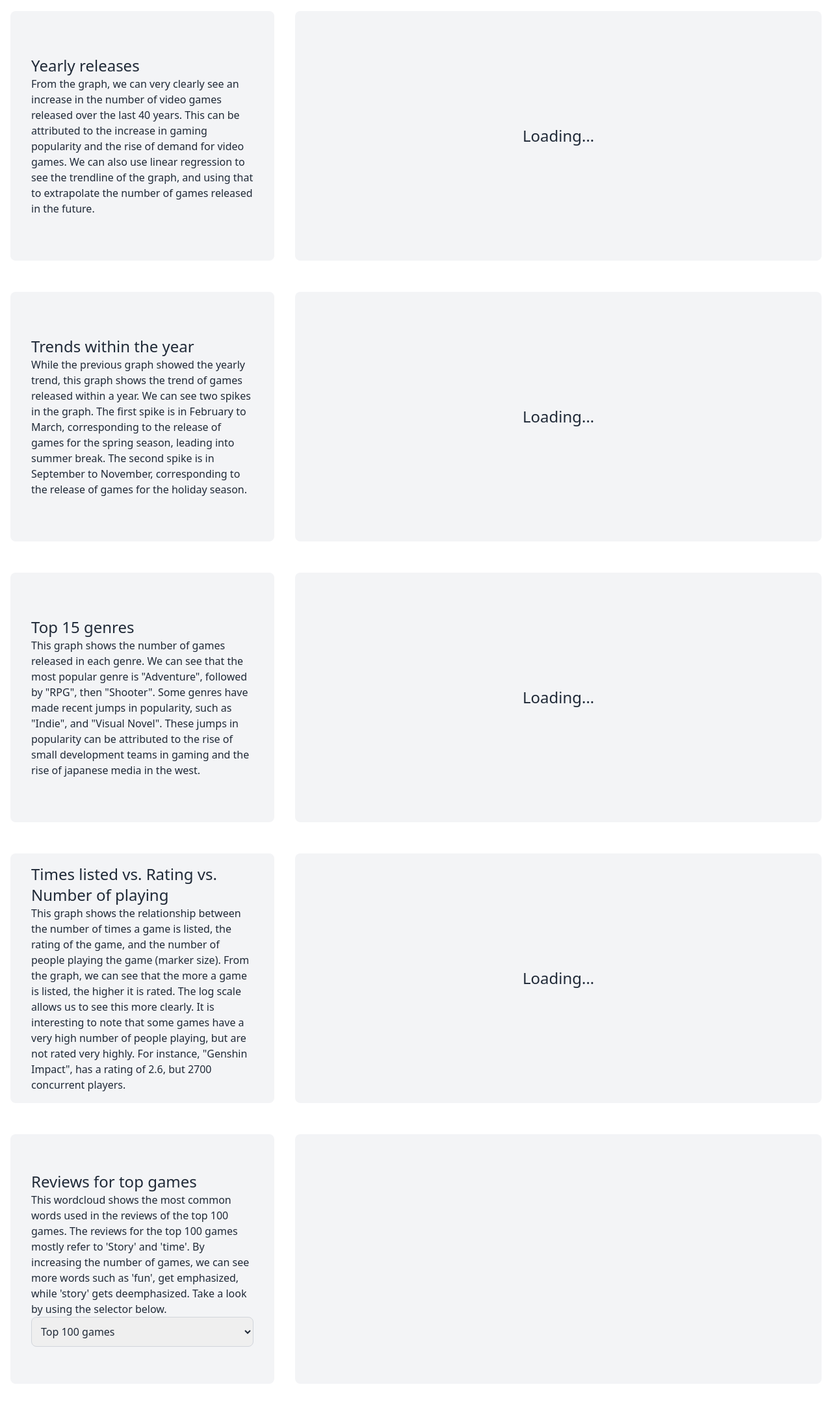
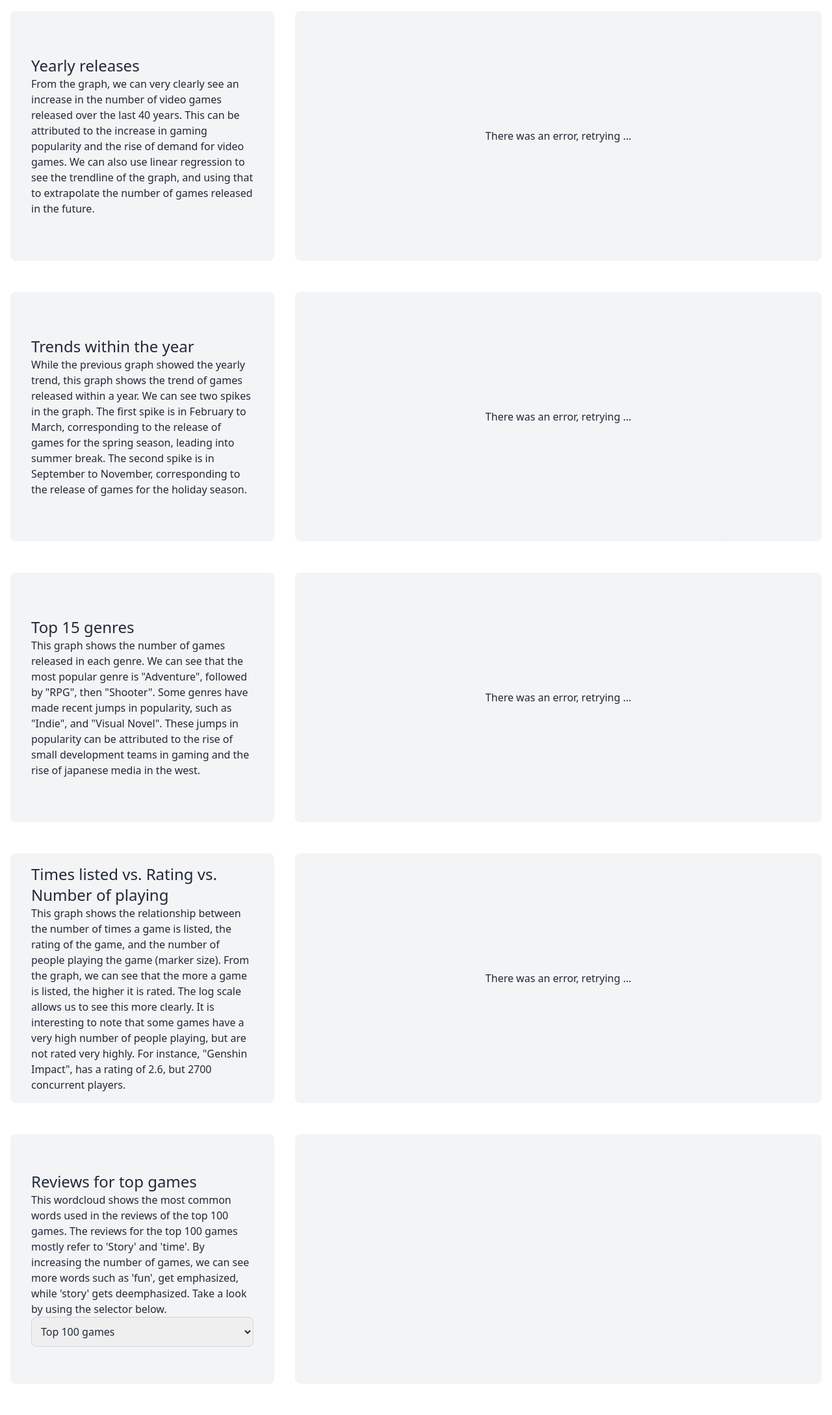
Before and after one commit to ibrahimmkhalid/data-200-assignment-3, a Django app: page / in a window 1280 px wide. Shown: the part 368-2545 px from the top of the page at 65% size. Run offline with Django 4.2, Linux system fonts and the light colour scheme; data that the repository does not hold is empty; some libraries are stand-ins or nearby versions.

Commit message:
error messages

```diff
--- a/core/templates/index.html
+++ b/core/templates/index.html
@@ -58,8 +58,10 @@
           </div>
           <!-- using htmx to load the graph data from the server -->
           <div
-            class="flex h-96 w-full items-center justify-center rounded-lg bg-gray-100 p-4 text-2xl text-gray-800 xl:w-8/12"
-            hx-get="/api?graph={{ graph.id }}" hx-trigger="load" hx-swap="innerHTML swap:1s">Loading...</div>
+            class="flex h-96 w-full items-center justify-center rounded-lg bg-gray-100 p-4 xl:w-8/12"
+            hx-get="/api?graph={{ graph.id }}" hx-trigger="load delay:5s" hx-swap="outerHTML swap:1s" hx-target="#graph-id-{{ graph.id }}">
+            <div id="graph-id-{{ graph.id }}" class="text-2xl text-gray-800">Loading...</div>
+          </div>
         </div>
         <p style="page-break-after: always;"></p>
         {% endfor %}
@@ -84,8 +86,8 @@
           </div>
           <!-- using htmx to load the wordcloud data from the server -->
           <div
-            class="flex h-96 w-full items-center justify-center rounded-lg bg-gray-100 p-4 text-2xl text-gray-800 xl:w-8/12">
-            <div class="my-hx-indicator-identifier-1 htmx-indicator" style="width: 700px; height: 450px">Loading...
+            class="flex h-96 w-full items-center justify-center rounded-lg bg-gray-100 p-4 xl:w-8/12">
+            <div class="my-hx-indicator-identifier-1 htmx-indicator text-2xl text-gray-800 " style="width: 700px; height: 450px">Loading...
             </div>
             <div id="wordcloud-image" class="my-hx-indicator-identifier-1 htmx-loaded-content htmx-indicator"></div>
           </div>
--- a/core/views.py
+++ b/core/views.py
@@ -72,12 +72,17 @@ def basic_graph(request):
     graph = int(params.get('graph'))
 
     # get figure from backend and convert to html
-    fig = backend.get_data(graph).to_html(include_plotlyjs='cdn',
-                                          full_html=False,
-                                          config={
-                                              'displayModeBar': False
-                                              }
-                                          )
+    try:
+        fig = backend.get_data(graph).to_html(include_plotlyjs='cdn',
+                                              full_html=False,
+                                              config={
+                                                  'displayModeBar': False
+                                                  }
+                                              )
+    except Exception as e:
+        fig = f"""<div id="graph-id-{graph}"
+            class="flex h-96 w-full items-center justify-center rounded-lg bg-gray-100 p-4 text-1xl text-gray-800 xl:w-8/12"
+            hx-get="/api?graph={graph}" hx-trigger="every 3s" hx-swap="outerHTML swap:1s">There was an error, retrying ...</div>"""
     return HttpResponse(fig)
 
 def wordcloud(request):
@@ -87,12 +92,20 @@ def wordcloud(request):
     game_count = int(params.get('game_count'))
 
     # get figure from backend and convert to html
-    fig = backend.get_wordcloud(game_count).to_html(include_plotlyjs='cdn',
-                                                    full_html=False,
-                                                    config={
-                                                        'displayModeBar': False,
-                                                        'staticPlot': True
-                                                        },
-                                                    )
+    try:
+        fig = backend.get_wordcloud(game_count).to_html(include_plotlyjs='cdn',
+                                                        full_html=False,
+                                                        config={
+                                                            'displayModeBar': False,
+                                                            'staticPlot': True
+                                                            },
+                                                        )
+    except Exception as e:
+        fig = f"""
+            <div id="wordcloud-image" class="my-hx-indicator-identifier-1 htmx-loaded-content htmx-indicator text-1xl text-gray-800"
+                hx-trigger="every 3s" hx-swap="outerHTML" hx-get="/wordcloud?game_count={game_count}">
+                There was an error, retrying...
+            </div>
+        """
 
     return HttpResponse(fig)
```
